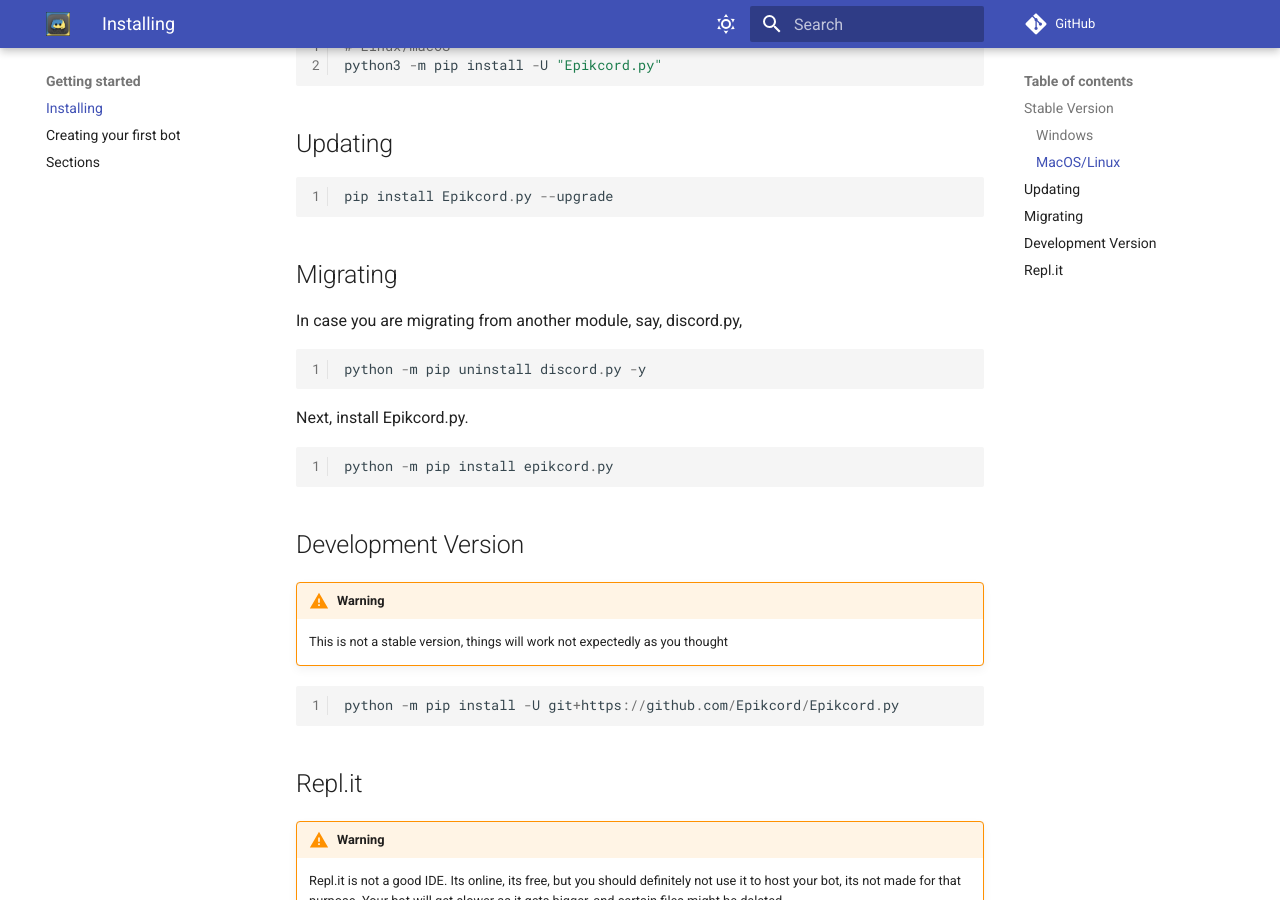
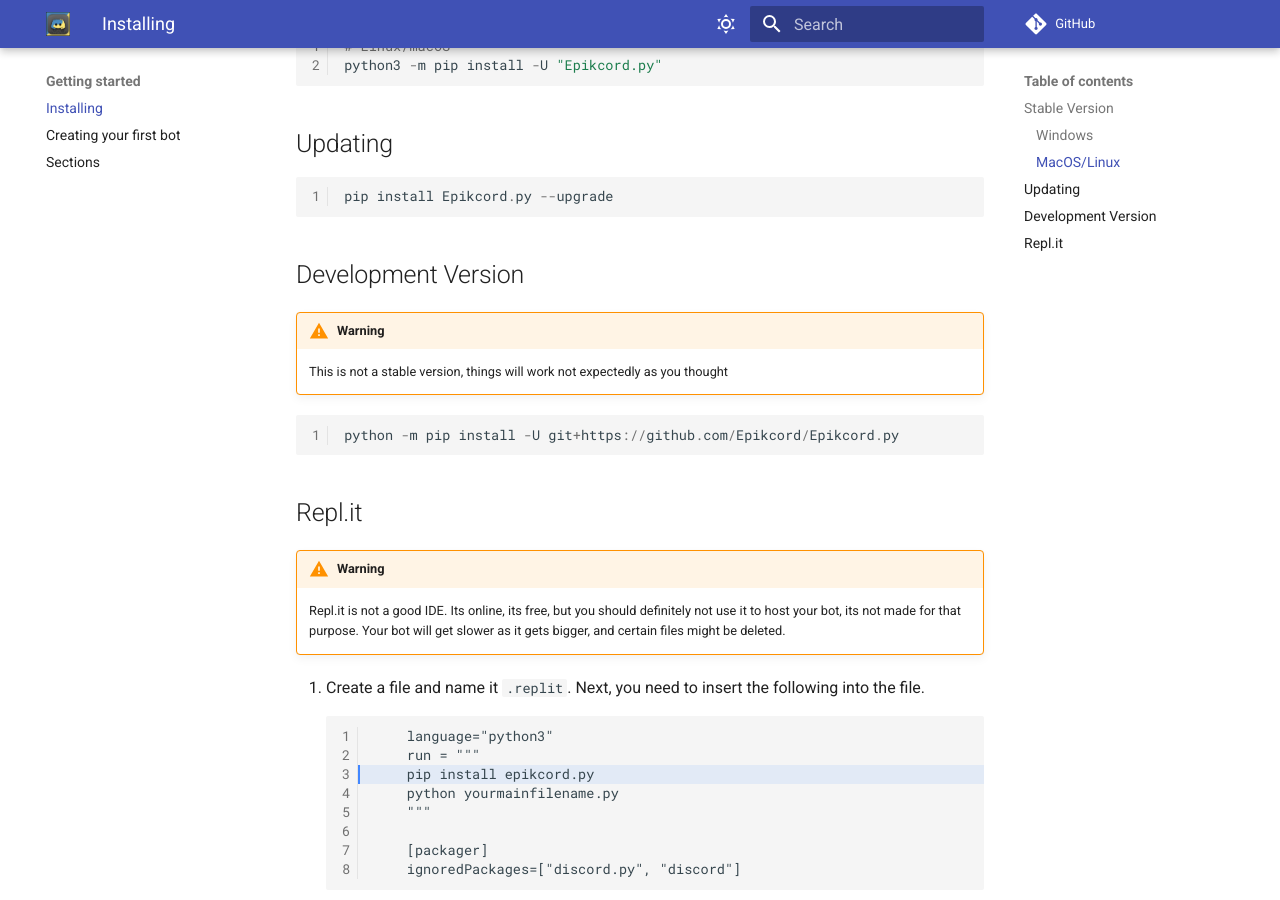
Before and after one commit to Jerrydotpy/EpikCordGuide, an MkDocs documentation site: the page built from docs/gettingstarted/installing.md, in a window 1280 px wide and 900 px high, scrolled down 416 px. Built offline with MkDocs 1.6.1 and Material for MkDocs 9.7.7, drawn with Linux system fonts in a browser that asks for light colours; comment, search, counter and statistics services are not loaded.

Commit message:
Remove migrating

````diff
--- a/docs/gettingstarted/installing.md
+++ b/docs/gettingstarted/installing.md
@@ -26,20 +26,6 @@ python3 -m pip install -U "Epikcord.py"
 pip install Epikcord.py --upgrade
 ```
 
-## Migrating
-
-In case you are migrating from another module, say, discord.py,
-```python
-python -m pip uninstall discord.py -y
-```
-
-Next, install Epikcord.py.
-
-
-```python
-python -m pip install epikcord.py
-```
-
 ## Development Version
 
 !!! warning
````
